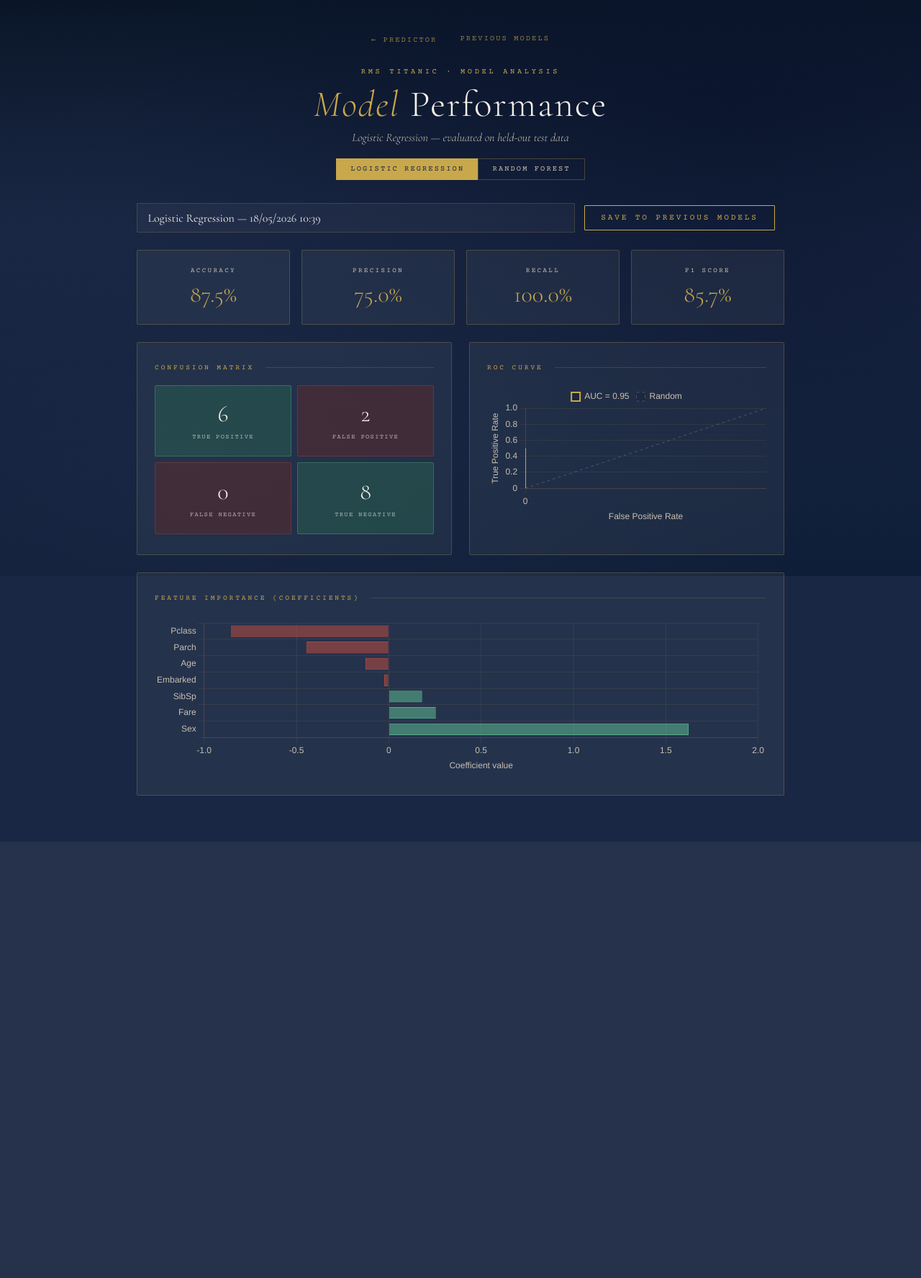
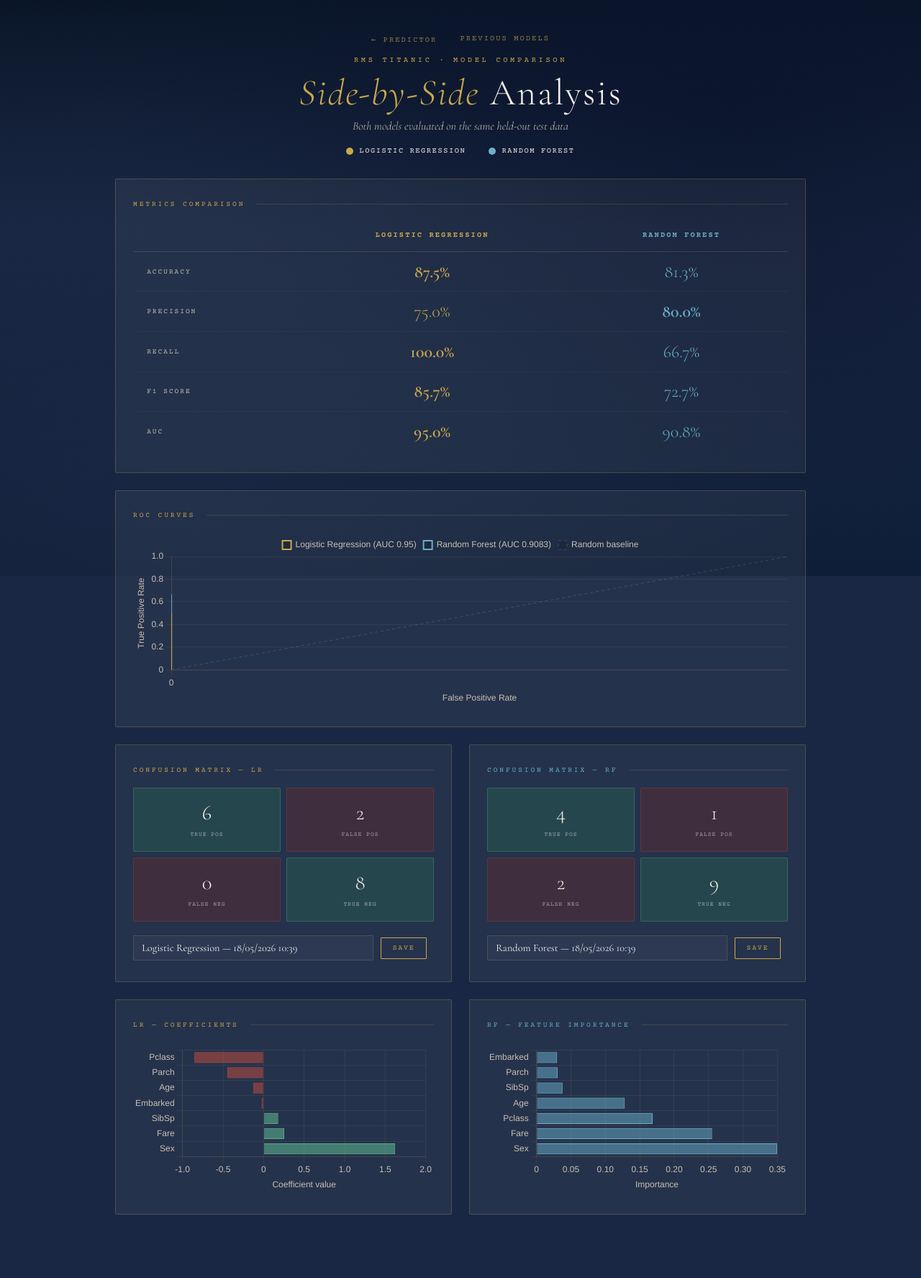
Before and after one commit to NT11ags/titanic_survival_predictor, a Flask app: page /stats in a window 1280 px wide. Shown: the whole page at 72% size. Before the commit the page ends 1105 px from the top, so only its background shows below. Run offline with Flask 3, Linux system fonts and the light colour scheme.

Commit message:
Redesign stats page as side-by-side model comparison
Replace tabbed single-model view with a unified comparison layout:
- Metrics table shows LR and RF scores together, bolding the winner per row
- ROC curves for both models plotted on a single chart
- Confusion matrices displayed side by side with per-model save buttons
- Feature coefficient and importance charts shown side by side

Co-Authored-By: Claude Sonnet 4.6 <noreply@anthropic.com>

```diff
--- a/templates/stats.html
+++ b/templates/stats.html
@@ -3,27 +3,25 @@
 <head>
   <meta charset="UTF-8" />
   <meta name="viewport" content="width=device-width, initial-scale=1.0" />
-  <title>Model Performance — Titanic Predictor</title>
+  <title>Model Comparison — Titanic Predictor</title>
   <link href="https://fonts.googleapis.com/css2?family=Cormorant+Garamond:ital,wght@0,300;0,400;0,600;1,300;1,400&family=Courier+Prime:wght@400;700&display=swap" rel="stylesheet" />
   <script src="https://cdn.jsdelivr.net/npm/chart.js@4"></script>
   <style>
     :root {
       --ink: #0d0d0d; --paper: #f5f0e8; --rust: #8b3a2a;
       --gold: #c9a84c; --navy: #1a2744; --fog: #c8c0b0; --cream: #ede8db;
+      --steel: #6ab0c8;
     }
     *, *::before, *::after { box-sizing: border-box; margin: 0; padding: 0; }
     body {
       font-family: 'Cormorant Garamond', Georgia, serif;
-      background-color: var(--navy);
-      color: var(--paper);
+      background-color: var(--navy); color: var(--paper);
       min-height: 100vh;
       display: flex; flex-direction: column; align-items: center;
-      padding: 0 1rem 4rem;
-      overflow-x: hidden;
+      padding: 0 1rem 4rem; overflow-x: hidden;
     }
     body::before {
-      content: '';
-      position: fixed; inset: 0;
+      content: ''; position: fixed; inset: 0;
       background:
         radial-gradient(ellipse at 20% 80%, rgba(26,39,68,0.9) 0%, transparent 60%),
         radial-gradient(ellipse at 80% 20%, rgba(10,20,45,0.8) 0%, transparent 60%),
@@ -32,60 +30,40 @@
     }
 
     header {
-      width: 100%; max-width: 900px;
+      width: 100%; max-width: 960px;
       text-align: center; padding: 3rem 1rem 2rem;
     }
+    .back-link {
+      font-family: 'Courier Prime', monospace;
+      font-size: 0.65rem; letter-spacing: 0.2em; text-transform: uppercase;
+      color: var(--gold); text-decoration: none; opacity: 0.7; transition: opacity 0.2s;
+    }
+    .back-link:hover { opacity: 1; }
     .tagline {
       font-family: 'Courier Prime', monospace;
       font-size: 0.65rem; letter-spacing: 0.35em;
-      text-transform: uppercase; color: var(--gold);
+      text-transform: uppercase; color: var(--gold); margin-top: 1rem;
     }
     h1 {
-      font-size: clamp(2rem, 5vw, 3.2rem);
-      font-weight: 300; letter-spacing: 0.04em;
-      margin: 0.5rem 0 0.3rem; color: var(--paper);
+      font-size: clamp(2rem, 5vw, 3.2rem); font-weight: 300;
+      letter-spacing: 0.04em; margin: 0.5rem 0 0.3rem; color: var(--paper);
     }
     h1 em { font-style: italic; color: var(--gold); }
     .subtitle { font-size: 1rem; font-weight: 300; color: var(--fog); font-style: italic; }
 
-    .back-link {
-      font-family: 'Courier Prime', monospace;
-      font-size: 0.65rem; letter-spacing: 0.2em;
-      text-transform: uppercase; color: var(--gold);
-      text-decoration: none; opacity: 0.7;
-      transition: opacity 0.2s;
-      display: inline-block; margin-bottom: 1rem;
+    /* Model colour legend */
+    .legend {
+      display: flex; justify-content: center; gap: 2rem; margin-top: 1.2rem;
     }
-    .back-link:hover { opacity: 1; }
+    .legend-item {
+      display: flex; align-items: center; gap: 0.5rem;
+      font-family: 'Courier Prime', monospace; font-size: 0.65rem;
+      letter-spacing: 0.15em; text-transform: uppercase;
+    }
+    .legend-dot { width: 10px; height: 10px; border-radius: 50%; }
 
-    /* Stat cards */
-    .stat-grid {
-      display: grid; grid-template-columns: repeat(4, 1fr);
-      gap: 1rem; width: 100%; max-width: 900px; margin-bottom: 1.5rem;
-    }
-    @media (max-width: 600px) { .stat-grid { grid-template-columns: repeat(2, 1fr); } }
-    .stat-card {
-      background: rgba(245,240,232,0.05);
-      border: 1px solid rgba(201,168,76,0.25);
-      border-radius: 2px; padding: 1.4rem 1rem;
-      text-align: center;
-    }
-    .stat-label {
-      font-family: 'Courier Prime', monospace;
-      font-size: 0.58rem; letter-spacing: 0.25em;
-      text-transform: uppercase; color: var(--fog);
-      margin-bottom: 0.5rem;
-    }
-    .stat-value {
-      font-size: 2rem; font-weight: 300; color: var(--gold);
-    }
-
-    /* Chart cards */
-    .chart-grid {
-      display: grid; grid-template-columns: 1fr 1fr;
-      gap: 1.5rem; width: 100%; max-width: 900px;
-    }
-    @media (max-width: 640px) { .chart-grid { grid-template-columns: 1fr; } }
+    /* Shared layout */
+    .section { width: 100%; max-width: 960px; margin-bottom: 1.5rem; }
 
     .chart-card {
       background: rgba(245,240,232,0.05);
@@ -94,198 +72,253 @@
     }
     .chart-title {
       font-family: 'Courier Prime', monospace;
-      font-size: 0.6rem; letter-spacing: 0.3em;
-      text-transform: uppercase; color: var(--gold);
-      margin-bottom: 1.2rem;
+      font-size: 0.6rem; letter-spacing: 0.3em; text-transform: uppercase;
+      color: var(--gold); margin-bottom: 1.2rem;
       display: flex; align-items: center; gap: 1rem;
     }
-    .chart-title::after {
-      content: ''; flex: 1; height: 1px;
-      background: rgba(201,168,76,0.2);
+    .chart-title::after { content: ''; flex: 1; height: 1px; background: rgba(201,168,76,0.2); }
+
+    .two-col {
+      display: grid; grid-template-columns: 1fr 1fr; gap: 1.5rem;
     }
+    @media (max-width: 640px) { .two-col { grid-template-columns: 1fr; } }
 
-    /* Confusion matrix */
+    /* Metrics comparison table */
+    .compare-table {
+      width: 100%; border-collapse: collapse;
+    }
+    .compare-table th, .compare-table td {
+      padding: 0.8rem 1.2rem; text-align: center;
+    }
+    .compare-table thead th {
+      font-family: 'Courier Prime', monospace;
+      font-size: 0.65rem; letter-spacing: 0.2em; text-transform: uppercase;
+      padding-bottom: 1rem; border-bottom: 1px solid rgba(201,168,76,0.2);
+    }
+    .compare-table thead th:first-child { text-align: left; color: var(--fog); }
+    .compare-table thead th.col-lr { color: var(--gold); }
+    .compare-table thead th.col-rf { color: var(--steel); }
+    .compare-table tbody tr { border-bottom: 1px solid rgba(255,255,255,0.04); }
+    .compare-table tbody tr:last-child { border-bottom: none; }
+    .compare-table tbody td:first-child {
+      font-family: 'Courier Prime', monospace;
+      font-size: 0.6rem; letter-spacing: 0.2em; text-transform: uppercase;
+      color: var(--fog); text-align: left;
+    }
+    .compare-table tbody td {
+      font-size: 1.5rem; font-weight: 300;
+    }
+    .compare-table tbody td.col-lr { color: var(--gold); }
+    .compare-table tbody td.col-rf { color: var(--steel); }
+    .compare-table tbody td.winner { font-weight: 600; }
+
+    /* Confusion matrices */
     .cm-grid {
-      display: grid; grid-template-columns: 1fr 1fr;
-      gap: 0.5rem; margin-top: 0.5rem;
+      display: grid; grid-template-columns: 1fr 1fr; gap: 0.5rem;
     }
     .cm-cell {
-      border-radius: 2px; padding: 1.2rem 0.5rem;
-      text-align: center;
+      border-radius: 2px; padding: 1rem 0.5rem; text-align: center;
     }
-    .cm-cell .cm-num {
-      font-size: 2rem; font-weight: 300; display: block;
+    .cm-cell .cm-num { font-size: 1.8rem; font-weight: 300; display: block; }
+    .cm-cell .cm-lbl {
+      font-family: 'Courier Prime', monospace; font-size: 0.5rem;
+      letter-spacing: 0.12em; text-transform: uppercase; color: rgba(255,255,255,0.55);
     }
-    .cm-cell .cm-lbl {
-      font-family: 'Courier Prime', monospace;
-      font-size: 0.55rem; letter-spacing: 0.15em;
-      text-transform: uppercase; color: rgba(255,255,255,0.6);
-    }
-    .cm-tp { background: rgba(40,120,80,0.35); border: 1px solid rgba(100,200,150,0.3); }
-    .cm-tn { background: rgba(40,120,80,0.35); border: 1px solid rgba(100,200,150,0.3); }
-    .cm-fp { background: rgba(120,40,30,0.35); border: 1px solid rgba(200,80,60,0.3); }
-    .cm-fn { background: rgba(120,40,30,0.35); border: 1px solid rgba(200,80,60,0.3); }
+    .cm-tp, .cm-tn { background: rgba(40,120,80,0.3); border: 1px solid rgba(100,200,150,0.25); }
+    .cm-fp, .cm-fn { background: rgba(120,40,30,0.3); border: 1px solid rgba(200,80,60,0.25); }
 
-    canvas { max-height: 220px; }
-
-    /* Save bar */
+    /* Save bar (inline, inside card) */
     .save-bar {
-      width: 100%; max-width: 900px;
-      display: flex; gap: 0.8rem; align-items: center;
-      margin-bottom: 1.5rem; flex-wrap: wrap;
+      display: flex; gap: 0.6rem; align-items: center;
+      margin-top: 1.2rem; flex-wrap: wrap;
     }
     .save-bar input[type="text"] {
-      font-family: 'Cormorant Garamond', Georgia, serif;
-      font-size: 1rem;
-      background: rgba(255,255,255,0.04);
-      border: 1px solid rgba(201,168,76,0.2);
-      border-radius: 1px; color: var(--paper);
-      padding: 0.6rem 0.9rem; flex: 1; min-width: 180px;
-      outline: none; transition: border-color 0.2s;
+      font-family: 'Cormorant Garamond', Georgia, serif; font-size: 0.9rem;
+      background: rgba(255,255,255,0.04); border: 1px solid rgba(201,168,76,0.2);
+      border-radius: 1px; color: var(--paper); padding: 0.5rem 0.7rem;
+      flex: 1; min-width: 140px; outline: none; transition: border-color 0.2s;
     }
     .save-bar input[type="text"]:focus { border-color: var(--gold); }
-    .save-bar input[type="text"]::placeholder { color: var(--fog); opacity: 0.6; }
     .btn-save {
-      font-family: 'Courier Prime', monospace;
-      font-size: 0.7rem; letter-spacing: 0.25em;
-      text-transform: uppercase;
+      font-family: 'Courier Prime', monospace; font-size: 0.6rem;
+      letter-spacing: 0.2em; text-transform: uppercase;
       background: transparent; border: 1px solid var(--gold);
       color: var(--gold); cursor: pointer; border-radius: 1px;
-      padding: 0.65rem 1.4rem; white-space: nowrap;
+      padding: 0.55rem 1rem; white-space: nowrap;
       transition: background 0.2s, color 0.2s;
     }
     .btn-save:hover:not(:disabled) { background: var(--gold); color: var(--navy); }
     .btn-save:disabled { opacity: 0.5; cursor: default; }
     .save-msg {
-      font-family: 'Courier Prime', monospace;
-      font-size: 0.65rem; letter-spacing: 0.15em;
-      text-transform: uppercase; padding: 0.65rem 0;
+      font-family: 'Courier Prime', monospace; font-size: 0.6rem;
+      letter-spacing: 0.15em; text-transform: uppercase;
     }
     .save-msg.ok  { color: #7ecfa0; }
     .save-msg.err { color: #e07060; }
+
+    canvas { max-height: 240px; }
   </style>
 </head>
 <body>
 
   <header>
-    <nav style="display:flex;justify-content:center;gap:2rem;margin-bottom:1rem;">
+    <nav style="display:flex;justify-content:center;gap:2rem;">
       <a class="back-link" href="/">← Predictor</a>
       <a class="back-link" href="/previous-models">Previous Models</a>
     </nav>
-    <p class="tagline">RMS Titanic · Model Analysis</p>
-    <h1><em>Model</em> Performance</h1>
-    <p class="subtitle" id="subtitle">Evaluated on held-out test data</p>
-    <div style="display:flex;justify-content:center;gap:0;margin-top:1.2rem;">
-      <a id="tab-lr" href="/stats?model=lr" style="
-        font-family:'Courier Prime',monospace; font-size:0.65rem; letter-spacing:0.2em;
-        text-transform:uppercase; text-decoration:none; padding:0.5rem 1.2rem;
-        border:1px solid rgba(201,168,76,0.3); border-right:none;
-        transition:all 0.2s;
-      ">Logistic Regression</a>
-      <a id="tab-rf" href="/stats?model=rf" style="
-        font-family:'Courier Prime',monospace; font-size:0.65rem; letter-spacing:0.2em;
-        text-transform:uppercase; text-decoration:none; padding:0.5rem 1.2rem;
-        border:1px solid rgba(201,168,76,0.3);
-        transition:all 0.2s;
-      ">Random Forest</a>
+    <p class="tagline">RMS Titanic · Model Comparison</p>
+    <h1><em>Side-by-Side</em> Analysis</h1>
+    <p class="subtitle">Both models evaluated on the same held-out test data</p>
+    <div class="legend">
+      <div class="legend-item">
+        <div class="legend-dot" style="background:var(--gold)"></div>
+        Logistic Regression
+      </div>
+      <div class="legend-item">
+        <div class="legend-dot" style="background:var(--steel)"></div>
+        Random Forest
+      </div>
     </div>
   </header>
 
-  <div class="save-bar">
-    <input type="text" id="model-name" placeholder="Model name" value="Logistic Regressor" />
-    <button class="btn-save" id="btn-save" onclick="saveModel()">Save to Previous Models</button>
-    <span class="save-msg" id="save-msg"></span>
+  <!-- Metrics comparison -->
+  <div class="section chart-card">
+    <div class="chart-title">Metrics Comparison</div>
+    <table class="compare-table">
+      <thead>
+        <tr>
+          <th></th>
+          <th class="col-lr">Logistic Regression</th>
+          <th class="col-rf">Random Forest</th>
+        </tr>
+      </thead>
+      <tbody id="metrics-body">
+        <tr><td>Accuracy</td> <td class="col-lr" id="lr-acc">—</td><td class="col-rf" id="rf-acc">—</td></tr>
+        <tr><td>Precision</td><td class="col-lr" id="lr-pre">—</td><td class="col-rf" id="rf-pre">—</td></tr>
+        <tr><td>Recall</td>   <td class="col-lr" id="lr-rec">—</td><td class="col-rf" id="rf-rec">—</td></tr>
+        <tr><td>F1 Score</td> <td class="col-lr" id="lr-f1" >—</td><td class="col-rf" id="rf-f1" >—</td></tr>
+        <tr><td>AUC</td>      <td class="col-lr" id="lr-auc">—</td><td class="col-rf" id="rf-auc">—</td></tr>
+      </tbody>
+    </table>
   </div>
 
-  <div class="stat-grid" id="stat-grid">
-    <div class="stat-card"><div class="stat-label">Accuracy</div><div class="stat-value" id="s-acc">—</div></div>
-    <div class="stat-card"><div class="stat-label">Precision</div><div class="stat-value" id="s-pre">—</div></div>
-    <div class="stat-card"><div class="stat-label">Recall</div><div class="stat-value" id="s-rec">—</div></div>
-    <div class="stat-card"><div class="stat-label">F1 Score</div><div class="stat-value" id="s-f1">—</div></div>
+  <!-- ROC curves -->
+  <div class="section chart-card">
+    <div class="chart-title">ROC Curves</div>
+    <canvas id="roc-chart"></canvas>
   </div>
 
-  <div class="chart-grid">
-
+  <!-- Confusion matrices -->
+  <div class="section two-col">
     <div class="chart-card">
-      <div class="chart-title">Confusion Matrix</div>
-      <div class="cm-grid" id="cm-grid">
-        <div class="cm-cell cm-tp"><span class="cm-num" id="cm-tp">—</span><span class="cm-lbl">True Positive</span></div>
-        <div class="cm-cell cm-fp"><span class="cm-num" id="cm-fp">—</span><span class="cm-lbl">False Positive</span></div>
-        <div class="cm-cell cm-fn"><span class="cm-num" id="cm-fn">—</span><span class="cm-lbl">False Negative</span></div>
-        <div class="cm-cell cm-tn"><span class="cm-num" id="cm-tn">—</span><span class="cm-lbl">True Negative</span></div>
+      <div class="chart-title" style="color:var(--gold)">Confusion Matrix — LR</div>
+      <div class="cm-grid">
+        <div class="cm-cell cm-tp"><span class="cm-num" id="lr-tp">—</span><span class="cm-lbl">True Pos</span></div>
+        <div class="cm-cell cm-fp"><span class="cm-num" id="lr-fp">—</span><span class="cm-lbl">False Pos</span></div>
+        <div class="cm-cell cm-fn"><span class="cm-num" id="lr-fn">—</span><span class="cm-lbl">False Neg</span></div>
+        <div class="cm-cell cm-tn"><span class="cm-num" id="lr-tn">—</span><span class="cm-lbl">True Neg</span></div>
+      </div>
+      <div class="save-bar">
+        <input type="text" id="lr-save-name" />
+        <button class="btn-save" onclick="saveModel('lr')">Save</button>
+        <span class="save-msg" id="lr-save-msg"></span>
+      </div>
+    </div>
+    <div class="chart-card">
+      <div class="chart-title" style="color:var(--steel)">Confusion Matrix — RF</div>
+      <div class="cm-grid">
+        <div class="cm-cell cm-tp"><span class="cm-num" id="rf-tp">—</span><span class="cm-lbl">True Pos</span></div>
+        <div class="cm-cell cm-fp"><span class="cm-num" id="rf-fp">—</span><span class="cm-lbl">False Pos</span></div>
+        <div class="cm-cell cm-fn"><span class="cm-num" id="rf-fn">—</span><span class="cm-lbl">False Neg</span></div>
+        <div class="cm-cell cm-tn"><span class="cm-num" id="rf-tn">—</span><span class="cm-lbl">True Neg</span></div>
+      </div>
+      <div class="save-bar">
+        <input type="text" id="rf-save-name" />
+        <button class="btn-save" onclick="saveModel('rf')">Save</button>
+        <span class="save-msg" id="rf-save-msg"></span>
+      </div>
     </div>
   </div>
 
+  <!-- Feature charts -->
+  <div class="section two-col">
     <div class="chart-card">
-      <div class="chart-title">ROC Curve</div>
-      <canvas id="roc-chart"></canvas>
+      <div class="chart-title" style="color:var(--gold)">LR — Coefficients</div>
+      <canvas id="lr-coef-chart"></canvas>
     </div>
-
-    <div class="chart-card" style="grid-column: 1 / -1;">
-      <div class="chart-title">Feature Importance (Coefficients)</div>
-      <canvas id="coef-chart"></canvas>
+    <div class="chart-card">
+      <div class="chart-title" style="color:var(--steel)">RF — Feature Importance</div>
+      <canvas id="rf-coef-chart"></canvas>
     </div>
-
   </div>
 
   <script>
-    const GOLD = '#c9a84c';
-    const FOG  = '#c8c0b0';
+    const GOLD  = '#c9a84c';
+    const STEEL = '#6ab0c8';
+    const FOG   = '#c8c0b0';
 
     Chart.defaults.color = FOG;
     Chart.defaults.borderColor = 'rgba(201,168,76,0.1)';
 
-    const mtype = new URLSearchParams(location.search).get('model') || 'lr';
+    function pct(v) { return (v * 100).toFixed(1) + '%'; }
 
-    // Highlight active tab
-    const activeTab = document.getElementById('tab-' + mtype);
-    if (activeTab) {
-      activeTab.style.background = GOLD;
-      activeTab.style.color = '#1a2744';
-      activeTab.style.borderColor = GOLD;
-    }
-    const inactiveTab = document.getElementById(mtype === 'lr' ? 'tab-rf' : 'tab-lr');
-    if (inactiveTab) { inactiveTab.style.color = FOG; }
+    Promise.all([
+      fetch('/metrics?model=lr').then(r => r.json()),
+      fetch('/metrics?model=rf').then(r => r.json()),
+    ]).then(([lr, rf]) => {
 
-    fetch('/metrics?model=' + mtype).then(r => r.json()).then(m => {
-      document.getElementById('subtitle').textContent =
-        m.model_name + ' — evaluated on held-out test data';
-      document.getElementById('model-name').value =
-        m.model_name + ' — ' + (m.trained_at || new Date().toLocaleString());
-      // Stat cards
-      document.getElementById('s-acc').textContent = pct(m.accuracy);
-      document.getElementById('s-pre').textContent = pct(m.precision);
-      document.getElementById('s-rec').textContent = pct(m.recall);
-      document.getElementById('s-f1').textContent  = pct(m.f1);
+      // ── Metrics table ──────────────────────────────────────────
+      const rows = [
+        ['acc', lr.accuracy,  rf.accuracy],
+        ['pre', lr.precision, rf.precision],
+        ['rec', lr.recall,    rf.recall],
+        ['f1',  lr.f1,        rf.f1],
+        ['auc', lr.roc_auc,   rf.roc_auc],
+      ];
+      rows.forEach(([key, lv, rv]) => {
+        const lEl = document.getElementById('lr-' + key);
+        const rEl = document.getElementById('rf-' + key);
+        lEl.textContent = pct(lv);
+        rEl.textContent = pct(rv);
+        if (lv > rv) lEl.classList.add('winner');
+        else if (rv > lv) rEl.classList.add('winner');
+      });
 
-      // Confusion matrix: [[TN, FP], [FN, TP]]
+      // ── Save name inputs ───────────────────────────────────────
+      document.getElementById('lr-save-name').value =
+        lr.model_name + ' — ' + (lr.trained_at || '');
+      document.getElementById('rf-save-name').value =
+        rf.model_name + ' — ' + (rf.trained_at || '');
+
+      // ── Confusion matrices ─────────────────────────────────────
+      [[lr, 'lr'], [rf, 'rf']].forEach(([m, p]) => {
         const [[tn, fp], [fn, tp]] = m.confusion_matrix;
-      document.getElementById('cm-tp').textContent = tp;
-      document.getElementById('cm-fp').textContent = fp;
-      document.getElementById('cm-fn').textContent = fn;
-      document.getElementById('cm-tn').textContent = tn;
+        document.getElementById(p + '-tp').textContent = tp;
+        document.getElementById(p + '-fp').textContent = fp;
+        document.getElementById(p + '-fn').textContent = fn;
+        document.getElementById(p + '-tn').textContent = tn;
+      });
 
-      // ROC curve
+      // ── ROC curves ─────────────────────────────────────────────
       new Chart(document.getElementById('roc-chart'), {
         type: 'line',
         data: {
           datasets: [
             {
-              label: `AUC = ${m.roc_auc}`,
-              data: m.fpr.map((x, i) => ({ x, y: m.tpr[i] })),
-              borderColor: GOLD,
-              borderWidth: 2,
-              pointRadius: 0,
-              fill: false,
+              label: `Logistic Regression (AUC ${lr.roc_auc})`,
+              data: lr.fpr.map((x, i) => ({ x, y: lr.tpr[i] })),
+              borderColor: GOLD, borderWidth: 2, pointRadius: 0, fill: false,
             },
             {
-              label: 'Random',
+              label: `Random Forest (AUC ${rf.roc_auc})`,
+              data: rf.fpr.map((x, i) => ({ x, y: rf.tpr[i] })),
+              borderColor: STEEL, borderWidth: 2, pointRadius: 0, fill: false,
+            },
+            {
+              label: 'Random baseline',
               data: [{ x: 0, y: 0 }, { x: 1, y: 1 }],
-              borderColor: 'rgba(255,255,255,0.2)',
-              borderWidth: 1,
-              borderDash: [4, 4],
-              pointRadius: 0,
-              fill: false,
+              borderColor: 'rgba(255,255,255,0.15)', borderWidth: 1,
+              borderDash: [4, 4], pointRadius: 0, fill: false,
             },
           ],
         },
@@ -299,11 +332,13 @@
         },
       });
 
-      // Feature importance / coefficients
-      const pairs = m.feature_names.map((n, i) => ({ n, v: m.coefficients[i] }))
+      // ── Feature charts ─────────────────────────────────────────
+      function featureChart(canvasId, m, color) {
+        const pairs = m.feature_names
+          .map((n, i) => ({ n, v: m.coefficients[i] }))
           .sort((a, b) => a.v - b.v);
-      const allPositive = pairs.every(p => p.v >= 0);
-      new Chart(document.getElementById('coef-chart'), {
+        const allPos = pairs.every(p => p.v >= 0);
+        new Chart(document.getElementById(canvasId), {
           type: 'bar',
           data: {
             labels: pairs.map(p => p.n),
@@ -311,11 +346,11 @@
               label: m.feature_chart_label,
               data: pairs.map(p => p.v),
               backgroundColor: pairs.map(p =>
-              allPositive ? 'rgba(201,168,76,0.5)'
+                allPos ? color + '80'
                        : p.v >= 0 ? 'rgba(100,200,150,0.5)' : 'rgba(200,80,60,0.5)'
               ),
               borderColor: pairs.map(p =>
-              allPositive ? 'rgba(201,168,76,0.8)'
+                allPos ? color
                        : p.v >= 0 ? 'rgba(100,200,150,0.8)' : 'rgba(200,80,60,0.8)'
               ),
               borderWidth: 1,
@@ -327,17 +362,20 @@
             scales: { x: { title: { display: true, text: m.feature_chart_label } } },
           },
         });
+      }
+
+      featureChart('lr-coef-chart', lr, GOLD);
+      featureChart('rf-coef-chart', rf, STEEL);
     });
 
-    function pct(v) { return (v * 100).toFixed(1) + '%'; }
-
-    async function saveModel() {
-      const btn = document.getElementById('btn-save');
-      const msg = document.getElementById('save-msg');
-      const name = document.getElementById('model-name').value.trim() || 'Logistic Regressor';
+    async function saveModel(mtype) {
+      const nameEl = document.getElementById(mtype + '-save-name');
+      const msgEl  = document.getElementById(mtype + '-save-msg');
+      const btn    = nameEl.nextElementSibling;
+      const name   = nameEl.value.trim() || mtype.toUpperCase();
 
       btn.disabled = true;
-      msg.textContent = '';
+      msgEl.textContent = '';
 
       try {
         const resp = await fetch('/save-model', {
@@ -347,11 +385,11 @@
         });
         const data = await resp.json();
         if (!resp.ok) throw new Error(data.error || 'Server error');
-        msg.textContent = 'Saved.';
-        msg.className = 'save-msg ok';
+        msgEl.textContent = 'Saved.';
+        msgEl.className = 'save-msg ok';
       } catch (err) {
-        msg.textContent = err.message;
-        msg.className = 'save-msg err';
+        msgEl.textContent = err.message;
+        msgEl.className = 'save-msg err';
       } finally {
         btn.disabled = false;
       }
```
Lines whose indentation alone changed are shown as unchanged.
